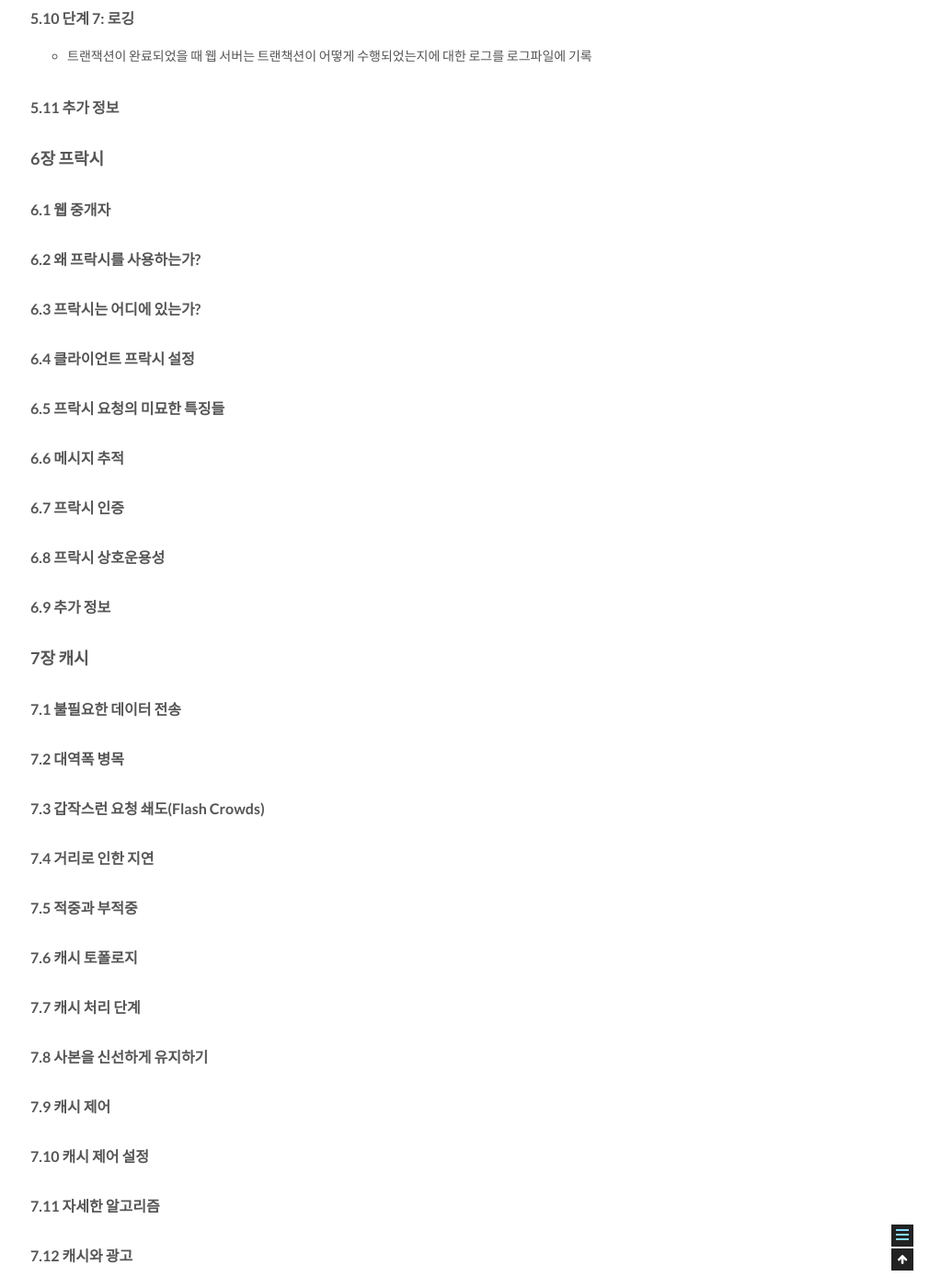
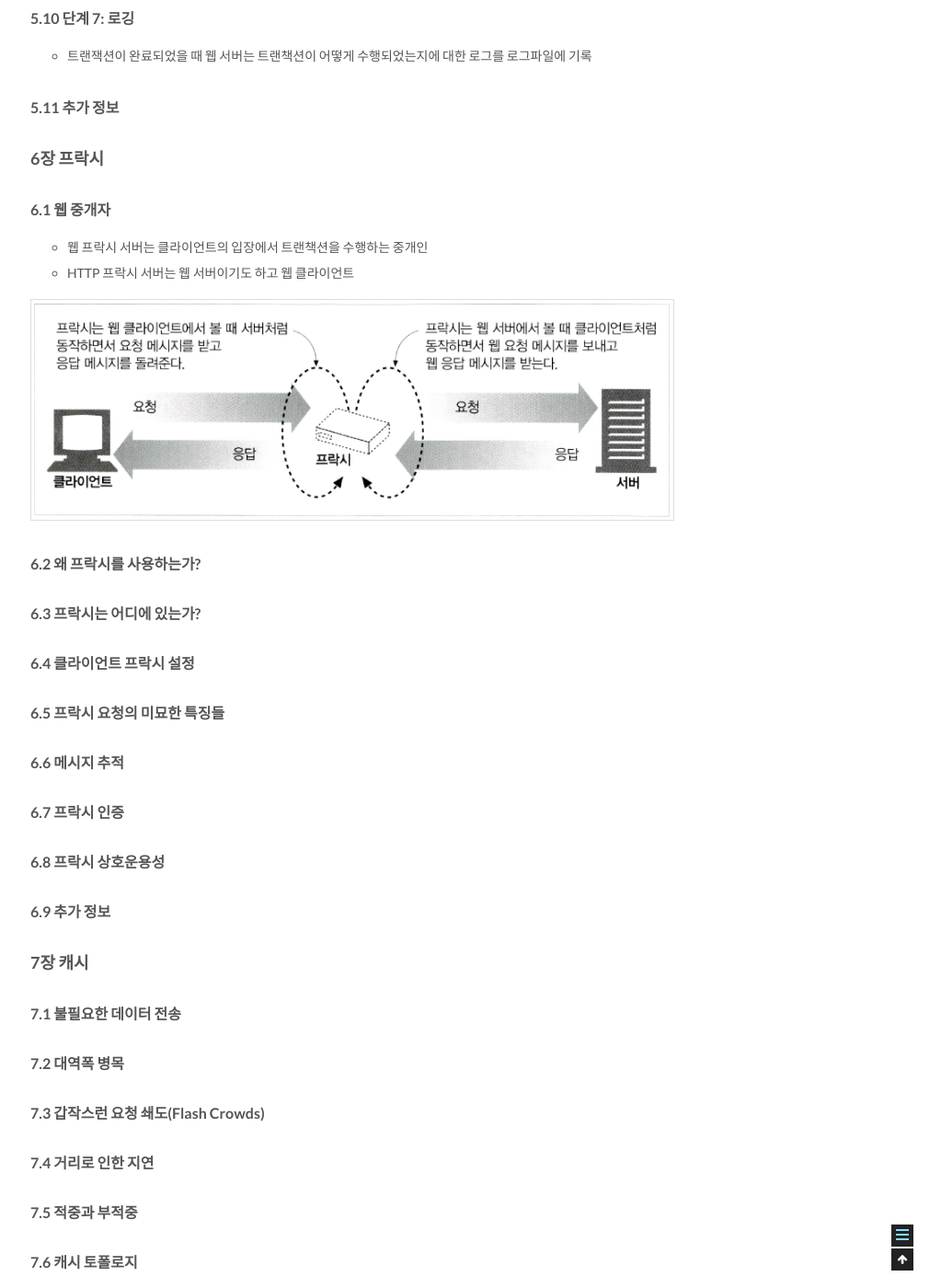
Before and after one commit to csj4032/csj4032.github.io, a Jekyll site: the page built from _posts/2018-01-21-HTTP완벽가이드.md, in a window 1280 px wide and 1400 px high, scrolled down 42626 px. Shown: the whole window at 92% size, without its empty margins (257-1280 px from the left). Built offline with Jekyll 4.4.1, drawn with Linux system fonts in a browser that asks for light colours.

Commit message:
HTTP완벽가이드 포스팅 수정

```diff
--- a/_posts/2018-01-21-HTTP완벽가이드.md
+++ b/_posts/2018-01-21-HTTP완벽가이드.md
@@ -1060,6 +1060,10 @@ Keep-Alive: max=5, timeout=12O
 ### 6장 프락시
 
 #### 6.1 웹 중개자
+* 웹 프락시 서버는 클라이언트의 입장에서 트랜책션을 수행하는 중개인
+* HTTP 프락시 서버는 웹 서버이기도 하고 웹 클라이언트
+
+![프락시는 서버이면서 동시에 클라이언트여야 한다.](/assets/images/books/네트워크_해킹_보안/네트워크일반/HTTP완벽가이드/figure_6-1.png)
 
 #### 6.2 왜 프락시를 사용하는가?
 
```
Also changed, not shown: assets/images/books/네트워크_해킹_보안/네트워크일반/HTTP완벽가이드/figure_6-1.png (added).
